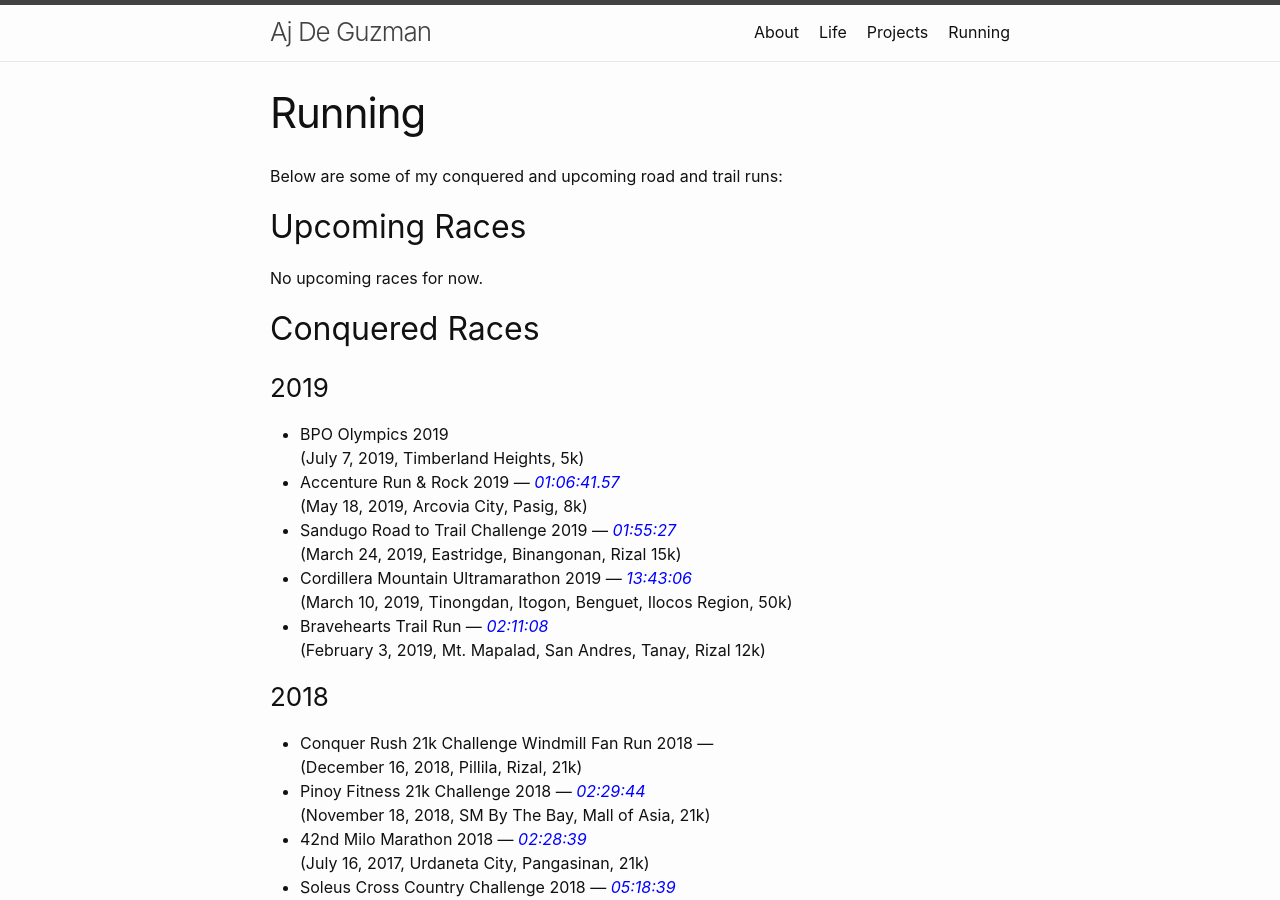
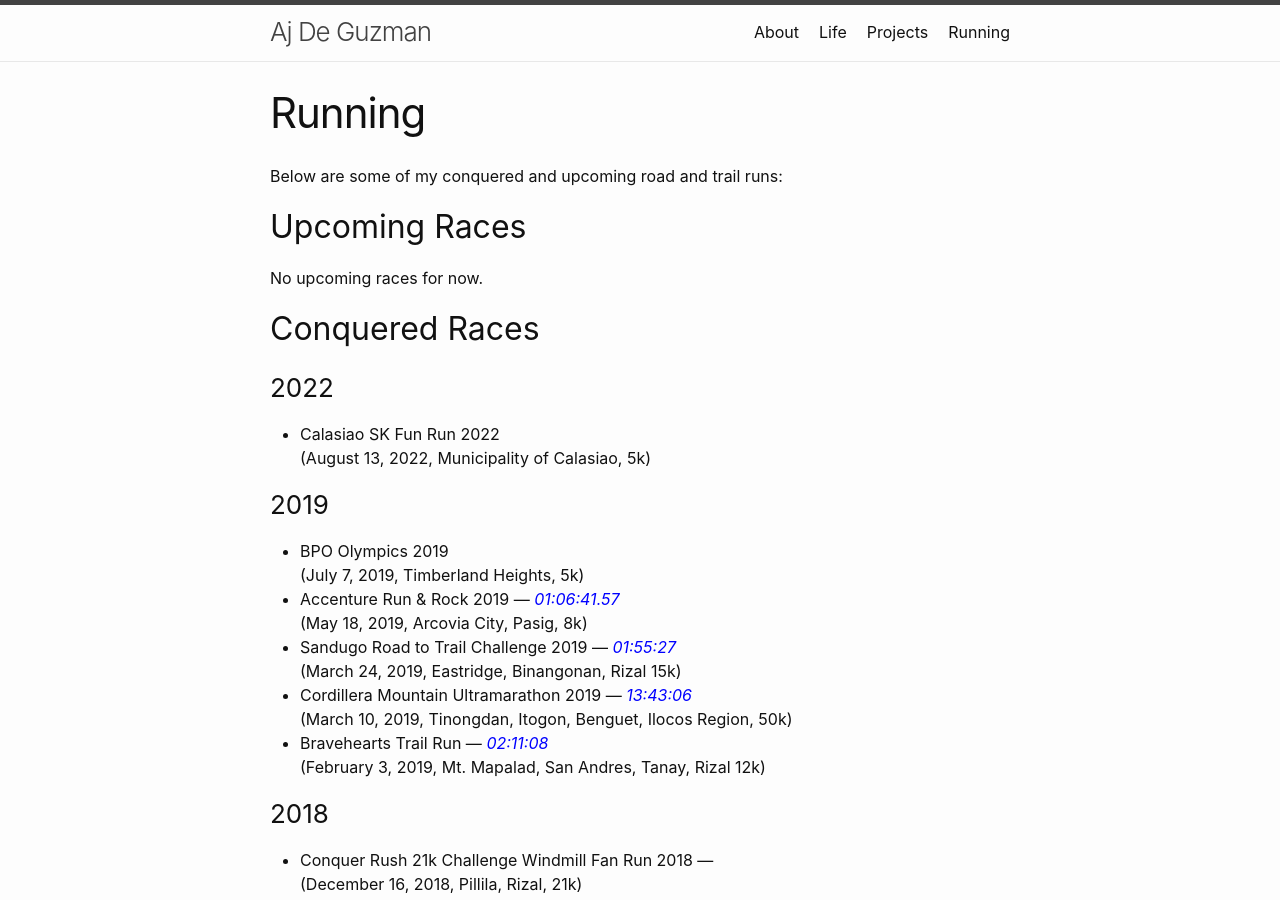
Before and after one commit to ajdeguzman/ajdeguzman.github.io, a Jekyll site: the page built from running.md, in a window 1280 px wide and 900 px high. Built offline with Jekyll 4.4.1, drawn with Linux system fonts in a browser that asks for light colours.

Commit message:
Update running.md

```diff
--- a/running.md
+++ b/running.md
@@ -11,6 +11,10 @@ Below are some of my conquered and upcoming road and trail runs:
 No upcoming races for now.
 
 ## Conquered Races
+
+### 2022
+- Calasiao SK Fun Run 2022
+<br> (August 13, 2022, Municipality of Calasiao, 5k)
 
 ### 2019
 - BPO Olympics 2019
```
